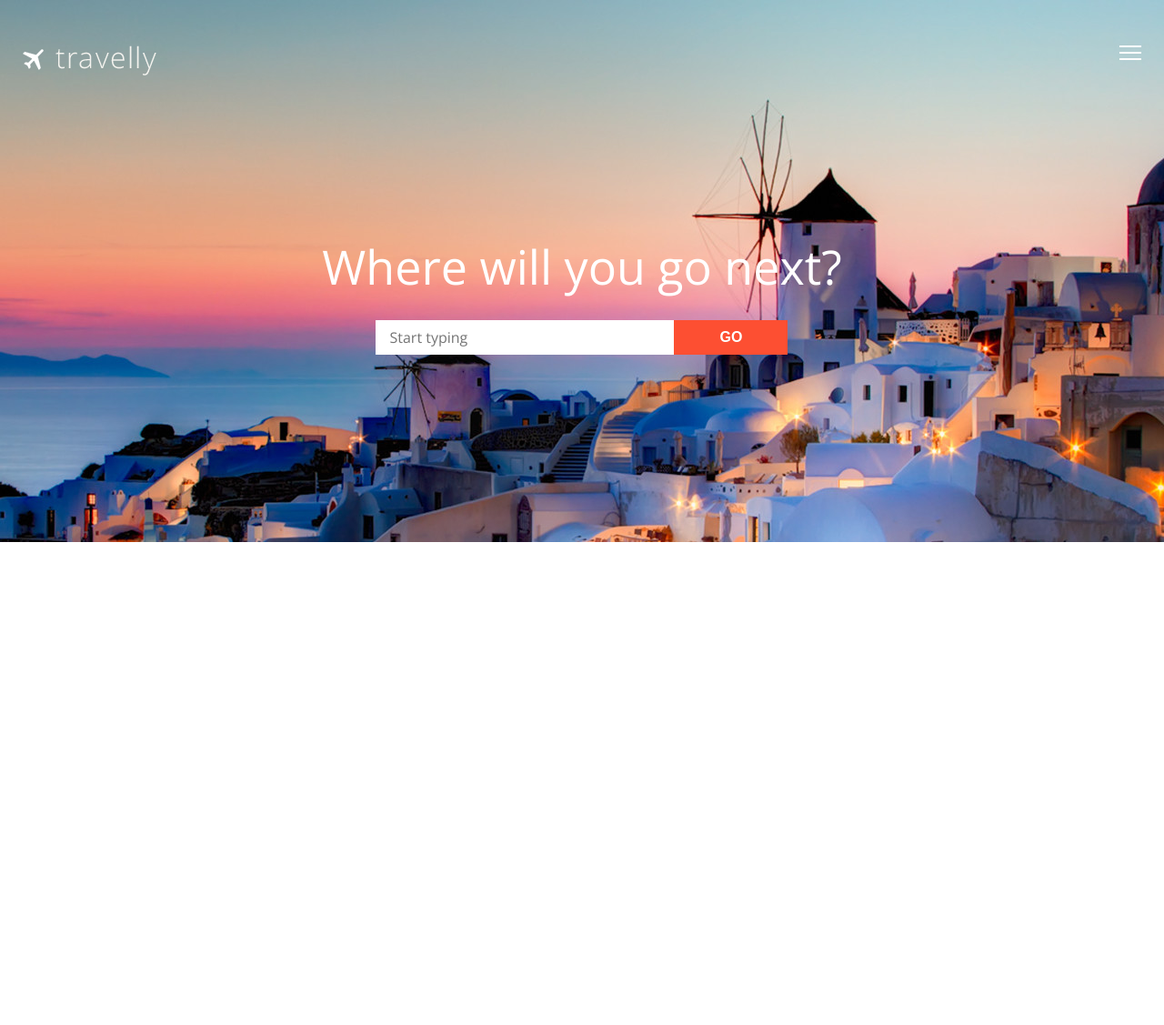
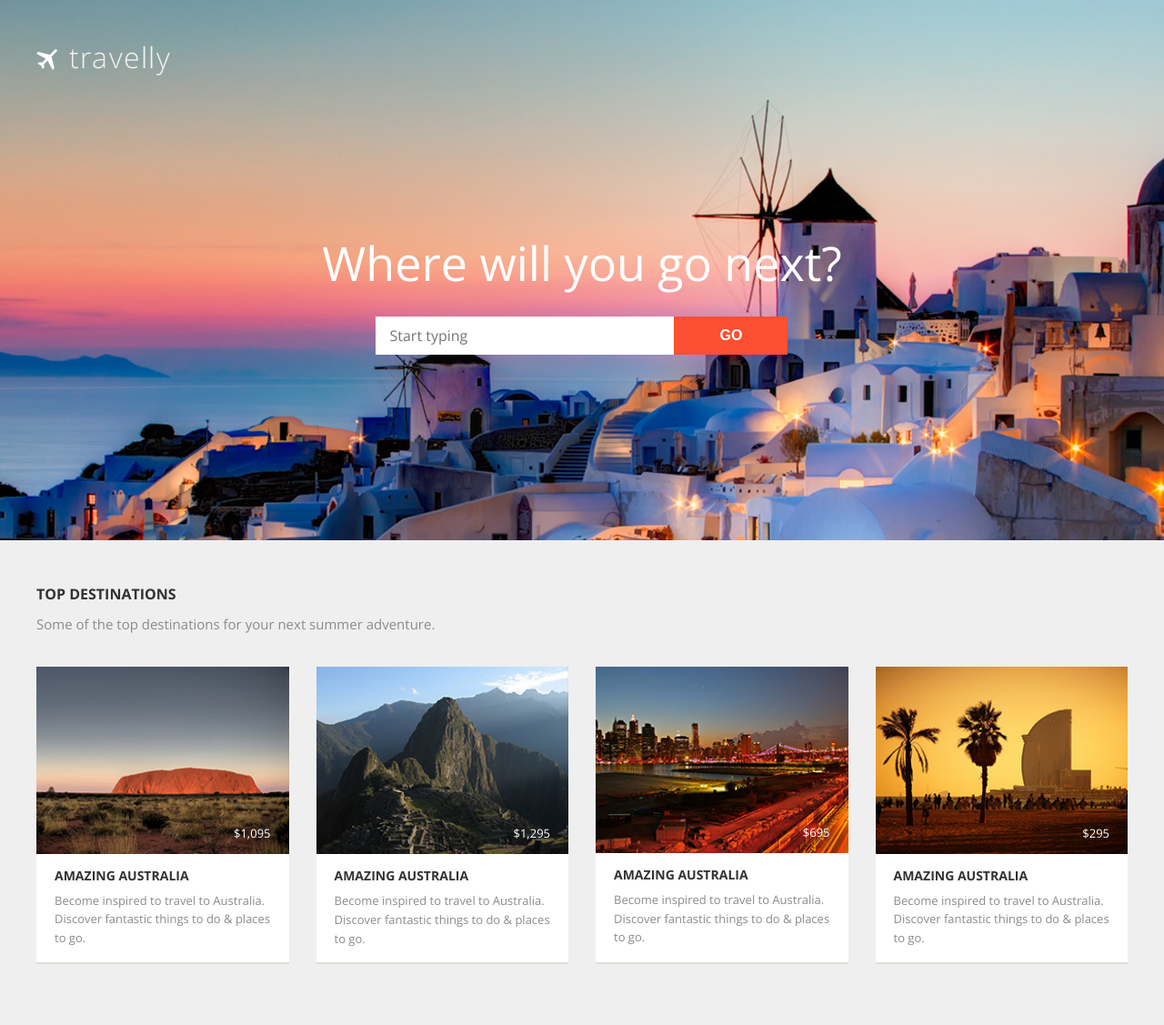
Before and after one commit to yurashalya/Travelly, a website: page index.html in a window 1280 px wide. Shown: the whole page at 91% size. Before the commit the page ends 800 px from the top, so only its background shows below. Drawn offline with nearby package versions, Linux system fonts and the light colour scheme.

Commit message:
Main done

```diff
--- a/index.html
+++ b/index.html
@@ -35,5 +35,77 @@
 			</div>
 		</div>
 	</header>
+	<section id="destinations" class="destinations">
+		<div class="container">
+			 <div class="row">
+                <div class="section-title">
+                    <h2 class="section-title__heading">
+                        Top destinations
+                    </h2>
+                    <p class="section-title__text">
+                        Some of the top destinations for your next summer adventure.
+                    </p>
+                </div>
+            </div>
+			<div class="row">
+				<div class="route">
+					<div class="route__photo">
+						<img class="route__img" src="img/img1.jpg" alt="Route photo">
+					<div class="route__price">
+						$1,095
+					</div>
+					</div>
+					<h4 class="route__title">
+						Amazing Australia
+					</h4>
+					<p class="route__desc">
+						Become inspired to travel to Australia. Discover fantastic things to do & places to go.
+					</p>
+				</div>
+				<div class="route">
+					<div class="route__photo">
+						<img class="route__img" src="img/img2.jpg" alt="Route photo">
+					<div class="route__price">
+						$1,295
+					</div>
+					</div>
+					<h4 class="route__title">
+						Amazing Australia
+					</h4>
+					<p class="route__desc">
+						Become inspired to travel to Australia. Discover fantastic things to do & places to go.
+					</p>
+				</div>
+				<div class="route">
+					<div class="route__photo">
+						<img class="route__img" src="img/img3.jpg" alt="Route photo">
+					<div class="route__price">
+						$695
+					</div>
+					</div>
+					<h4 class="route__title">
+						Amazing Australia
+					</h4>
+					<p class="route__desc">
+						Become inspired to travel to Australia. Discover fantastic things to do & places to go.
+					</p>
+				</div>
+				<div class="route">
+					<div class="route__photo">
+						<img class="route__img" src="img/img4.jpg" alt="Route photo">
+					<div class="route__price">
+						$295
+					</div>
+					</div>
+					<h4 class="route__title">
+						Amazing Australia
+					</h4>
+					<p class="route__desc">
+						Become inspired to travel to Australia. Discover fantastic things to do & places to go.
+					</p>
+				</div>
+			</div>
+		</div>
+	</section>
 </body>
 </html><!-- test -->
--- a/sass/main.scss
+++ b/sass/main.scss
@@ -1,4 +1,5 @@
-@import 'smart-grid';
+@import "smart-grid";
+
 @include reset();
 
 body {
@@ -6,15 +7,43 @@ body {
 	font-family: 'Open Sans', sans-serif;
 }
 
-div, button, p, input, form, span a {
-	box-sizing: border-box;
+div, p, input, form, button, span, a {
+	box-sizing:border-box;
 }
+
+a {
+	text-decoration: none;
+}
+
+ul,li {
+	display: block;
+	padding: 0;
+	margin: 0;
+}
+
+.d-flex {
+	display: flex;
+}
+
+h1,h2,h3,h4,h5 {
+	color: #323232;
+}
+
+p {
+	color: #8b8b8b;
+	line-height: 1.6em;
+}
+
+section {
+  padding: 48px 0 67px;
+}
+
 
 .header {
 	background: url(../img/first-bg.jpg) no-repeat center top;
+	padding-bottom: 204px;
 	padding-top: 50px;
 	color: #fff;
-	padding-bottom: 206px;
 }
 
 .container {
@@ -33,12 +62,21 @@ div, button, p, input, form, span a {
 	justify-content: center;
 }
 
-.hamb {
-	width: 24px;
-	cursor: pointer;
+.logo {
+	@include col();
+	@include size(2);
+	display: block;
+	width: 147px;
+
 }
 
-.hamb span {
+.hamburger {
+	@include col();
+	@include size(1);
+	width: 24px;
+}
+
+.hamburger span {
 	 background: #fff;
 	 display: block;
 	 height: 2px;
@@ -52,11 +90,12 @@ div, button, p, input, form, span a {
 &__title {
 	font-size: 52px;
 	font-weight: 300;
+	color: #fff;
   }
 }
 
+
 .offer__form {
-
 	display: flex;
 	margin-top: 24px;
 
@@ -64,9 +103,10 @@ div, button, p, input, form, span a {
 	background: #fff;
 	border: 0;
 	width: 328px;
+	display: block;
 	padding-left: 15px;
-		padding-top: 8px;
-		padding-bottom: 8px;
+	padding-top: 10px;
+	padding-bottom: 10px;
 	font-size: 16px;
   }
 
@@ -77,9 +117,76 @@ div, button, p, input, form, span a {
   	font-size: 16px;
   	text-transform: uppercase;
   	width: 125px;
-		padding: 10px 0;
+	height: 10px 0;
 	cursor: pointer;
 	display: block;
 	border: none;
   }
 }
+
+.destinations {
+	background: #eeee;
+	padding: 48px 0 67px;
+
+}
+
+.section-title {
+	@include col();
+	@include size(12);
+}
+
+.section-title__heading {
+	text-transform: uppercase;
+		font-size: 16px;
+		font-weight: 700;
+		margin-bottom: 10px;
+}
+.section-title__text {
+	font-size: 15px;
+		color: #8b8b8b;
+
+}
+
+
+.route {
+	@include col();
+	@include size(3);
+	margin-top: 35px;
+	border-bottom: 2px solid #e1e0d8;
+	background: #fff;
+
+	&__photo {
+		position: relative;
+		}
+
+	&__img {
+		display: block;
+		width: 100%;
+		}
+
+	&__price {
+		position: absolute;
+		font-size: 13px;
+		color: #fff;
+		bottom: 14px;
+		right: 20px;
+	}
+
+	&__title {
+	text-transform: uppercase;
+	font-size: 14px;
+	margin-top: 14px;
+	margin-left: 20px;
+	margin-right: 20px;
+	font-weight: 700;
+	}
+
+	&__desc {
+		font-size: 13px;
+		margin-top: 8px;
+		margin-left: 20px;
+		margin-right: 20px;
+		margin-bottom: 15px;
+	}
+
+}
```
Also changed, not shown: css/main.css. Lines whose indentation alone changed are shown as unchanged.
